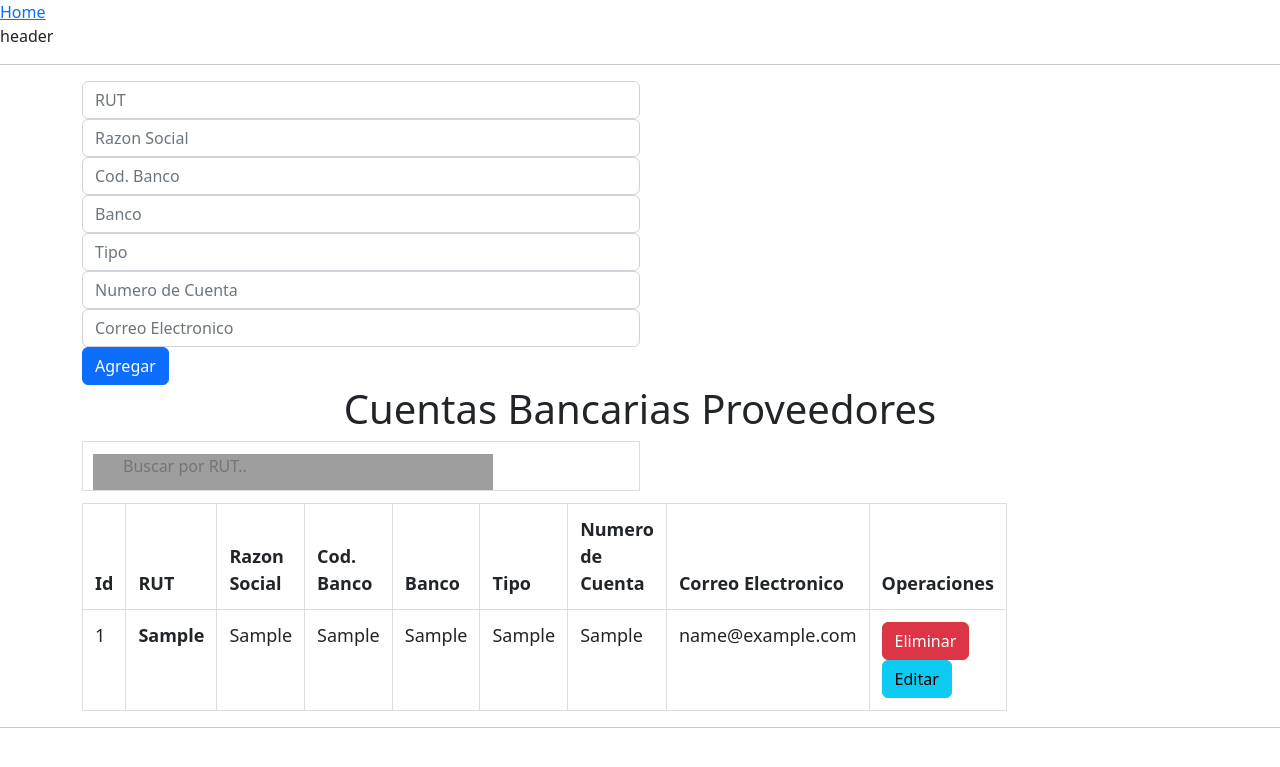
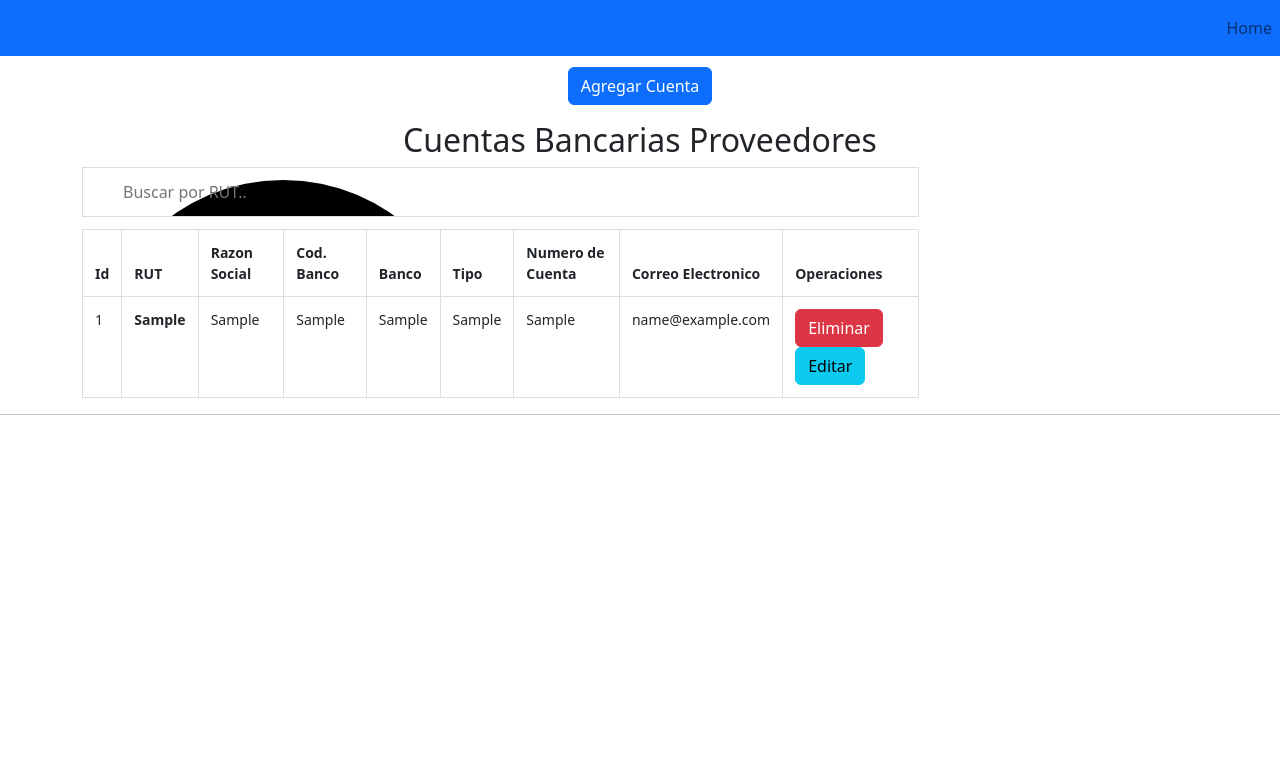
Before and after one commit to hernandezsam/bdproveedores, a Flask app: page / in a window 1280 px wide. Shown: the top 767 px of the page. Run offline with Flask 2, Linux system fonts and the light colour scheme; tables that the repository leaves empty hold one stand-in row (values such as "Sample post"); grey boxes are pictures that could not be loaded.

Commit message:
Modificaciones CSS

```diff
--- a/app/templates/base.html
+++ b/app/templates/base.html
@@ -6,7 +6,7 @@
     <link href="https://cdn.jsdelivr.net/npm/bootstrap@5.2.3/dist/css/bootstrap.min.css" rel="stylesheet" integrity="sha384-rbsA2VBKQhggwzxH7pPCaAqO46MgnOM80zW1RWuH61DGLwZJEdK2Kadq2F9CUG65" crossorigin="anonymous">
     <script src="https://cdn.jsdelivr.net/npm/bootstrap@5.2.3/dist/js/bootstrap.bundle.min.js" integrity="sha384-kenU1KFdBIe4zVF0s0G1M5b4hcpxyD9F7jL+jjXkk+Q2h455rYXK/7HAuoJl+0I4" crossorigin="anonymous"></script>
 <style>
-    #myInput {
+#myInput {
   background-image: url('/css/searchicon.png'); /* Add a search icon to input */
   background-position: 10px 12px; /* Position the search icon */
   background-repeat: no-repeat; /* Do not repeat the icon image */
@@ -21,7 +21,7 @@
   border-collapse: collapse; /* Collapse borders */
   width: 100%; /* Full-width */
   border: 1px solid #ddd; /* Add a grey border */
-  font-size: 18px; /* Increase font-size */
+  font-size: 14px; /* Increase font-size */
 }
 
 #myTable th, #myTable td {
@@ -68,9 +68,11 @@
     </script>
 
 </head>
-<body>
+
+<body id="top">
 
 {% include "header.html" %}
+
 
     <hr>
 
--- a/app/templates/content.html
+++ b/app/templates/content.html
@@ -3,10 +3,18 @@
 {% block content %}
 
 
-<div class="container">
+<hr>
+<hr>
+<p style="text-align: center;">
+    <button class="btn btn-primary" type="button" data-bs-toggle="collapse" data-bs-target="#collapseExample" aria-expanded="false" aria-controls="collapseExample">
+      Agregar Cuenta
+    </button>
+</p>
+    <div class="collapse" id="collapseExample">
+        <div class="container">
 
-        <div class="col-md-6">
-            <div class="form-group">
+            <div class="col-md-6">
+                <div class="form-group">
 
                     <form action="/add" method="post">
                         <div class="form-group">
@@ -38,13 +46,17 @@
             </div>
         </div>
     </div>
-</div>
 
-<h1 style="text-align:center;">Cuentas Bancarias Proveedores</h1>
+
+
+
+
+<h2 style="text-align:center;">Cuentas Bancarias Proveedores</h2>
 <div class="container">
-    <div class="col-md-6">
+    <div class="col-md-9">
         <div>
             <input type="text" id="myInput" onkeyup="myFunction()" placeholder="Buscar por RUT..">
+
             <table class="table table-bordered table-hover" id="myTable">
                 <thead>
                 <tr>
--- a/app/templates/header.html
+++ b/app/templates/header.html
@@ -1,2 +1,16 @@
-<a href="/"> Home </a>
-<div>header</div>
+
+    <div class="profile-page sidebar-collapse">
+      <nav class="navbar navbar-expand-lg fixed-top navbar-transparent bg-primary" color-on-scroll="400">
+        <div class="container">
+
+            <button class="navbar-toggler navbar-toggler" type="button" data-toggle="collapse" data-target="#navigation" aria-controls="navigation" aria-expanded="false" aria-label="Toggle navigation"><span class="navbar-toggler-bar bar1"></span><span class="navbar-toggler-bar bar2"></span><span class="navbar-toggler-bar bar3"></span></button>
+          </div>
+          <div class="collapse navbar-collapse justify-content-end" id="navigation">
+
+            <ul class="navbar-nav">
+              <li class="nav-item"><a class="nav-link smooth-scroll" href="#about">Home</a></li>
+
+            </ul>
+          </div>
+        </div>
+      </nav>
```
Also changed, not shown: app/templates/css/searchicon.png (added).
